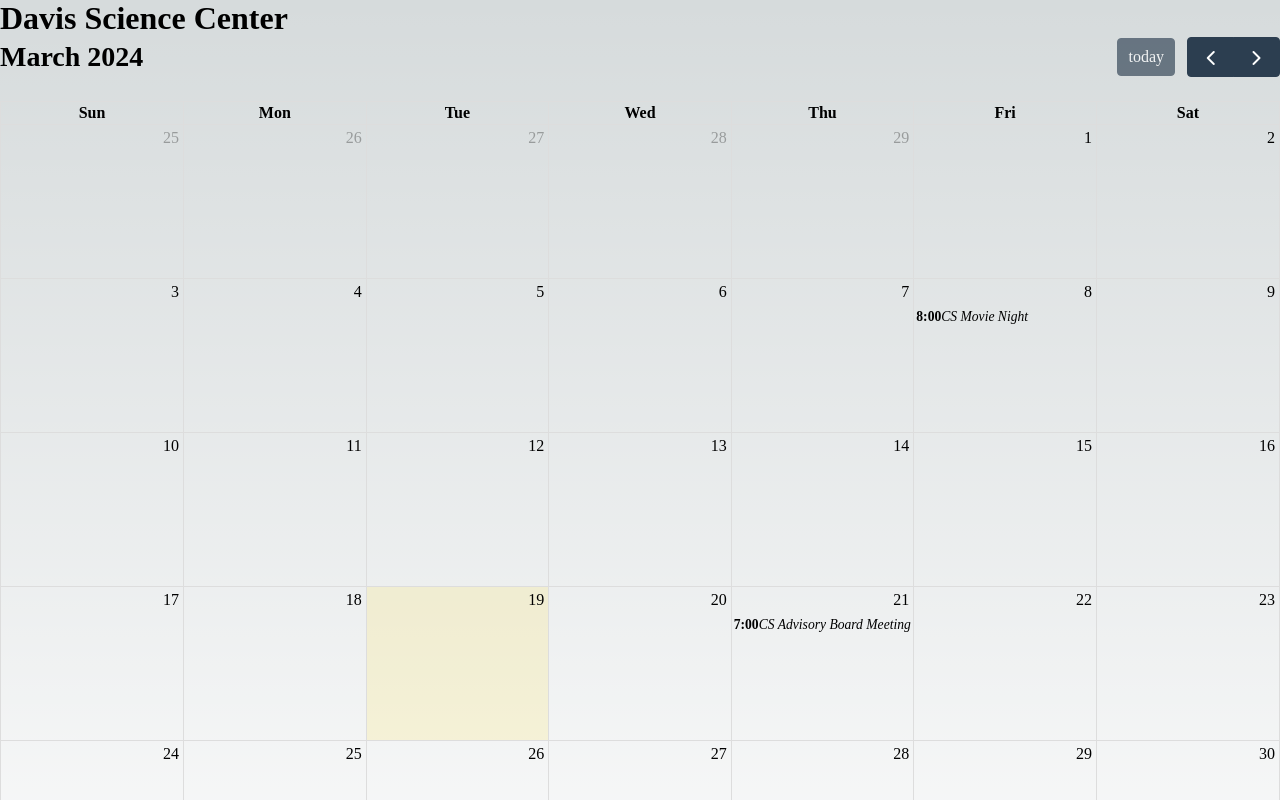
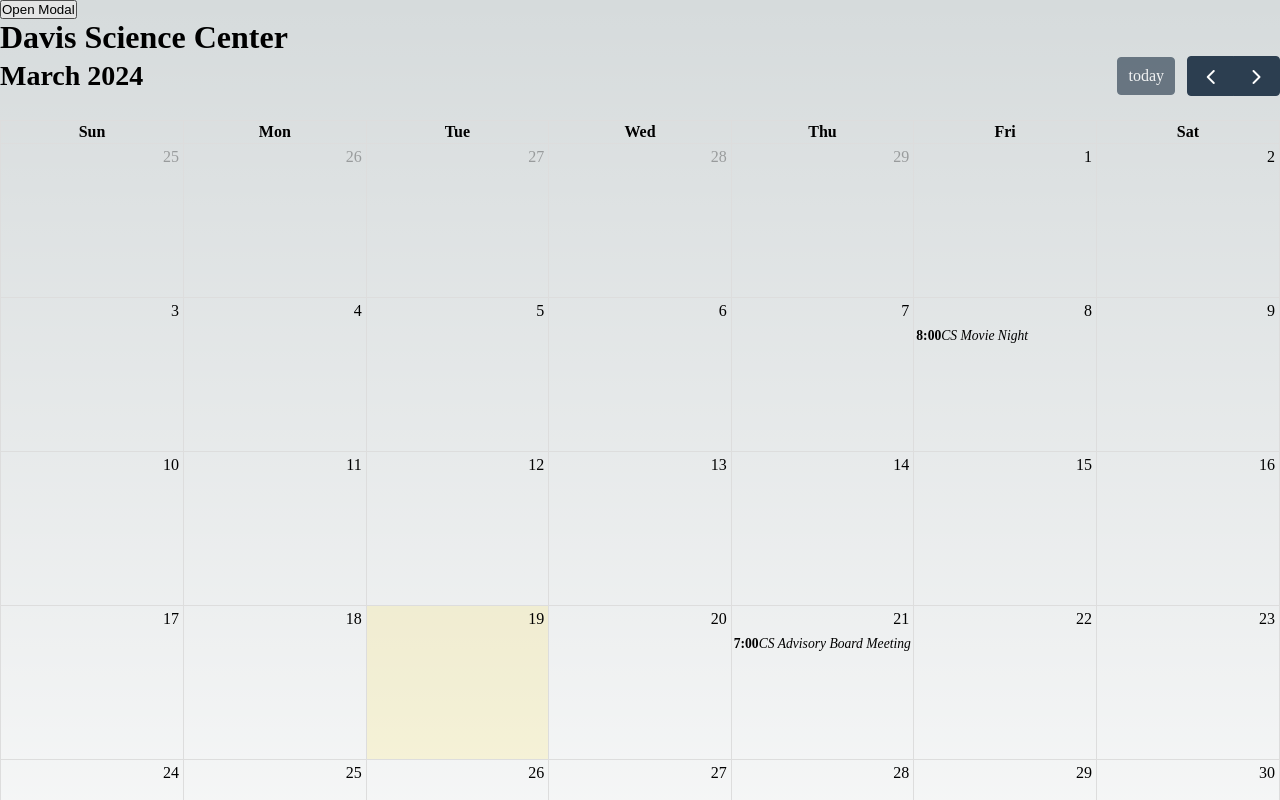
Before and after one commit to cezaf/CS431, a Next.js app in the folder colby-compass/: page /davis in a window 1280 px wide. Shown: the top 800 px of the page. Built offline with nearby package versions, Linux system fonts and the light colour scheme.

Commit message:
officially not broken code

```diff
--- a/colby-compass/pages/davis.tsx
+++ b/colby-compass/pages/davis.tsx
@@ -2,6 +2,8 @@ import FullCalendar from '@fullcalendar/react';
 import dayGridPlugin from '@fullcalendar/daygrid';
 import styles from "@/styles/Home.module.css";
 import Link from "next/link";
+import Modal from 'react-modal';
+import React, { useState } from "react";
 
 const events = [
   { title: 'CS Advisory Board Meeting', start: '2024-03-21T19:00:00', end: '2024-03-21T20:00:00'},
@@ -12,8 +14,15 @@ const events = [
 ]
 
 export function DemoApp() {
+  const [isOpen, setIsOpen] = React.useState(false)
   return (
+
     <div>
+      <button onClick={()=> setIsOpen(true)}>Open Modal</button>
+      <Modal isOpen={isOpen} onRequestClose={()=> setIsOpen(false)}>
+        <h1>Modal content</h1>
+        <button onClick={()=> setIsOpen(false)}></button>
+      </Modal>
       <h1>Davis Science Center</h1>
       <FullCalendar
         eventTimeFormat={{
```
Also changed, not shown: colby-compass/package.json (+5 -2 lines), 1 other file (tests, documents, lock files or other folders).
